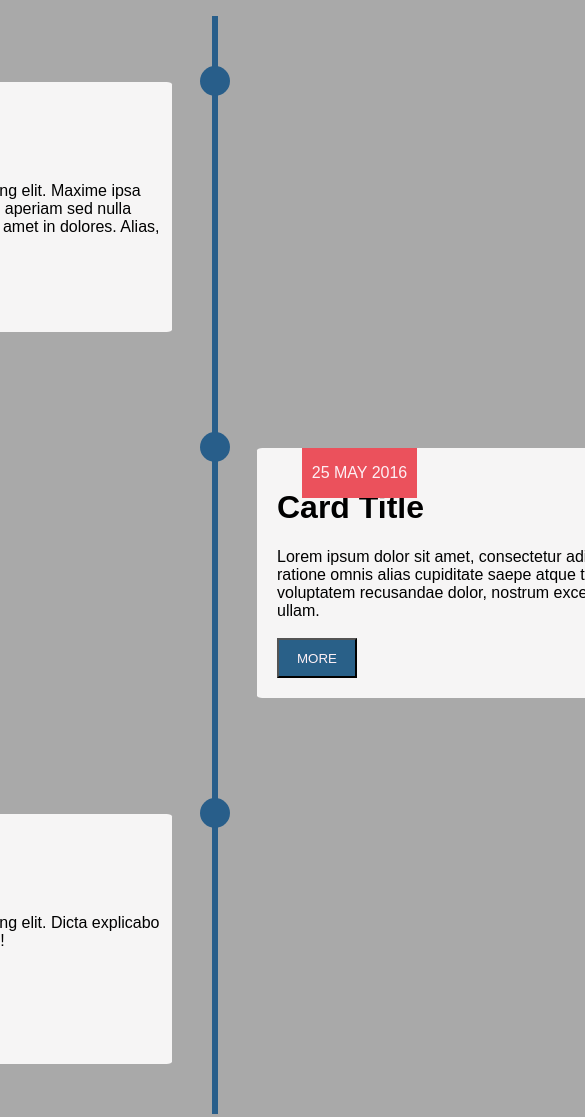
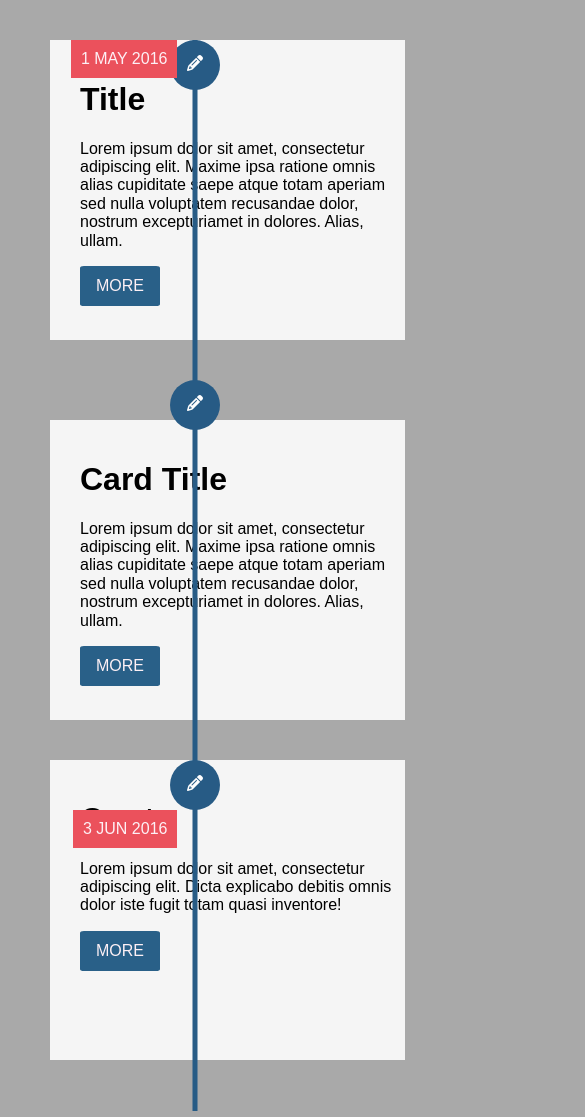
Before and after one commit to eriwarr/vertical-timeline-main, a plain HTML site: page index.html in a window 390 px wide. Shown: the top 1117 px of the page, 585 px wide, since content can reach past the window. Drawn offline with Linux system fonts and the light colour scheme.

Commit message:
page now responsive

```diff
--- a/index.html
+++ b/index.html
@@ -1,94 +1,75 @@
 <!DOCTYPE html>
 <html lang="en" dir="ltr">
+
 <head>
   <meta charset="utf-8">
-    <title></title>
+  <title>Vertical Timeline</title>
+  <link rel="stylesheet" href="styles/normalize.css">
   <link rel="stylesheet" href="styles/main.css">
+  <script src="https://kit.fontawesome.com/ad6484fd6a.js" crossorigin="anonymous"></script>
+
 </head>
+
 <body>
 
+  <main class="timeline">
 
+    <ul class="timeline-events">
 
-
-<ul class="timeline">
-
-  <li>
-    <div class="content">
+      <li class="timeline-event">
+        <div class="timeline-icon">
+          <i class="fas fa-pencil-alt"></i>
+        </div>
+        <article class="timeline-content">
           <h1>Title</h1>
-    <p>Lorem ipsum dolor sit amet, consectetur adipiscing elit. Maxime ipsa ratione omnis
-    alias cupiditate saepe atque totam aperiam sed nulla voluptatem recusandae dolor,
-    nostrum excepturi amet in dolores. Alias, ullam.</p>
+          <p>Lorem ipsum dolor sit amet, consectetur adipiscing elit. Maxime ipsa
+            ratione omnis alias cupiditate saepe atque totam aperiam sed nulla
+            voluptatem recusandae dolor, nostrum excepturiamet in dolores. Alias, ullam.
+          </p>
           <button type="button" name="button">MORE</button>
-    <div>
-      <p>1 MAY 2016</p>
-    </div>
-    </div>
+          <time class="first-timebox">1 MAY 2016</time>
+        </article>
       </li>
 
-  <li>
-    <div class="content">
+      <li class="timeline-event">
+        <div class="timeline-icon">
+          <i class="fas fa-pencil-alt"></i>
+        </div>
+        <article class="timeline-content">
+          <div class="testing">
+
+          </div>
           <h1>Card Title</h1>
-      <p>Lorem ipsum dolor sit amet, consectetur adipiscing elit. Maxime ipsa ratione omnis
-        alias cupiditate saepe atque totam aperiam sed nulla voluptatem recusandae dolor,
-       nostrum excepturi amet in dolores. Alias, ullam.</p>
+          <p>
+            Lorem ipsum dolor sit amet, consectetur adipiscing elit. Maxime ipsa
+            ratione omnis alias cupiditate saepe atque totam aperiam sed nulla
+            voluptatem recusandae dolor, nostrum excepturiamet in dolores. Alias, ullam.
+          </p>
           <button type="button" name="button">MORE</button>
-       <div class="date">
-         <p>25 MAY 2016</p>
-       </div>
-      </div>
+          <time class="second-timebox">25 MAY 2016</time>
+        </article>
       </li>
 
-  <li>
-    <div class="content">
+      <li class="timeline-event">
+        <div class="timeline-icon">
+          <i class="fas fa-pencil-alt"></i>
+        </div>
+        <article class="timeline-content">
           <h1>Quote</h1>
-      <p>Lorem ipsum dolor sit amet, consectetur adipiscing elit. Dicta explicabo debit
-      omnis dolor iste fugit totam quasi inventore!</p>
+          <p>
+            Lorem ipsum dolor sit amet, consectetur adipiscing elit. Dicta explicabo
+            debitis omnis dolor iste fugit totam quasi inventore!
+          </p>
           <button type="button" name="button">MORE</button>
-      <div class="">
-        <p>3 JUN 2016</p>
-      </div>
-    </div>
+          <time class="third-timebox">3 JUN 2016</time>
+        </article>
+
       </li>
 
     </ul>
 
-
-
-  <!-- <div class="first-div">
-    <h1>Title</h1>
-    <p>Lorem ipsum dolor sit amet, consectetur adipiscing elit. Maxime ipsa ratione omnis
-    alias cupiditate saepe atque totam aperiam sed nulla voluptatem recusandae dolor,
-    nostrum excepturi amet in dolores. Alias, ullam.</p>
-    <button type="button" name="button">MORE</button>
-    <div>
-      <p>1 MAY 2016</p>
-    </div>
-</div>
-
-  <div class="second-div">
-    <!-- <img src="https://encrypted-tbn0.gstatic.com/images?q=tbn:ANd9GcS0OzKFGoxXiX_fve8Qf6HuZx231jV6akkSGA&usqp=CAU" alt=""> -->
-    <!-- <h1>Card Title</h1>
-      <p>Lorem ipsum dolor sit amet, consectetur adipiscing elit. Maxime ipsa ratione omnis
-        alias cupiditate saepe atque totam aperiam sed nulla voluptatem recusandae dolor,
-       nostrum excepturi amet in dolores. Alias, ullam.</p>
-       <button type="button" name="button">MORE</button>
-       <div class="date">
-         <p>25 MAY 2016</p>
-       </div>
-    </div>
-
-
-  <div class="third-div">
-    <h1>Quote</h1>
-    <p>Lorem ipsum dolor sit amet, consectetur adipiscing elit. Dicta explicabo debit
-    omnis dolor iste fugit totam quasi inventore!</p>
-    <div class="">
-      <p>3 JUN 2016</p>
-    </div>
-  </div>
-
-
-</div> -->
+  </main>
 
 </body>
+
 </html>
--- a/styles/main.css
+++ b/styles/main.css
@@ -1,42 +1,19 @@
- body {
+* {
   box-sizing: border-box;
+}
+
+body {
   background-color: #A9A9A9;
-
   font-family: sans-serif;
 }
 
-.content{
-  height: 250px;
-  width: 515px;
-  background-color: #F6F5F5;
-  position: relative;
-  border-radius: 1%;
-  padding-left: 20px;
-  margin: 0;
-  color: black;
-  bottom: 0;
+img {
+  width: 100%;
 }
 
-h1 {
-  padding-top: 20px;
-  position: absolute;
-}
-
-.content > p {
-  padding-top: 100px;
-  text-align: left;
-}
-
-.date {
-  background: #EB515C;
-  color: #FDF0F5;
-  width: 115px;
-  height: 50px;
-  text-align: center;
-  position: absolute;
-  top: 0;
-  left: 0;
-
+ul {
+  padding: 0;
+  list-style: none;
 }
 
 button {
@@ -44,50 +21,128 @@ button {
   color: #FDF0F5;
   width: 80px;
   height: 40px;
-  position: absolute;
-  bottom: 20px;
-  left: 20px;
+  border-radius: 5%;
+  border: none;
 }
 
-/* li div {
+time {
   background: #EB515C;
   color: #FDF0F5;
-  position: relative;
-  top: 0;
-  right: 0;
-  width: 115px;
-  height: 50px;
-  text-align: center;
-  margin: auto;
-} */
-
-.timeline li {
-  list-style-type: none;
-  position: relative;
-  width: 6px;
-  margin: 0 auto;
-  padding-top: 50px;
-  background-color: #285E8A;
-  padding: 50px 0;
-}
-
-.timeline li::before {
-  content: '';
-  position: absolute;
-  left: 50%;
-  bottom: 50;
-  transform: translateX(-50%);
-  width: 30px;
-  height: 30px;
-  background: inherit;
-  border-radius: 50%;
-}
-
-.timeline li:nth-child(even) div {
-  left: 45px;
+  padding: 10px;
 
 }
 
-.timeline li:nth-child(odd) div {
-  left: -575px;
+/* Boxes  */
+.timeline-content {
+  background-color: #F5F5F5;
+  height: 250px;
+  margin-top: 40px;
+  margin-bottom: 40px;
+  width: 600px;
+  padding-left: 30px;
+  padding-top: 20px;
+
 }
+
+.timeline-event:nth-child(even) .timeline-content{
+  float: right;
+
+}
+
+.timeline-event:nth-child(odd) {
+  clear: both;
+}
+
+.timeline-event:nth-child(odd) .timeline-content::before{
+  content: '';
+  height: 0;
+  width: 0;
+  left: 650px;
+  position: absolute;
+  border: medium solid #F5F5F5;
+  border-width: 10px 0 10px 10px;
+  border-color: transparent transparent transparent #F5F5F5;
+
+}
+
+.timeline-event:nth-child(even) .timeline-content::before{
+  content: '';
+  height: 0;
+  width: 0;
+  right: 650px;
+  position: absolute;
+  border: medium solid #F5F5F5;
+  border-width: 10px 10px 10px 0;
+  border-color: transparent #F5F5F5 transparent transparent;
+
+}
+
+/* Timeline */
+.timeline {
+  position: relative;
+  padding-left: 50px;
+  padding-right: 50px;
+}
+
+.timeline::before {
+  content: '';
+  background-color: #275B85;
+  width: 5px;
+  height: 105%;
+  position: absolute;
+  left: 50%;
+  transform: translateX(-50%);
+
+}
+
+.timeline-icon {
+  background-color: #275B85;
+  height: 50px;
+  width: 50px;
+  border-radius: 50%;
+  text-align: center;
+  left: 50%;
+  transform: translateX(-50%);
+  position: absolute;
+  bottom: 50;
+}
+
+.fas {
+  color: white;
+  padding-top: 15px;
+}
+
+.first-timebox {
+  position: absolute;
+  top: 0;
+  right: 54.5%;
+}
+.second-timebox {
+  position: absolute;
+  top: 330px;
+  right: 535px;
+
+}
+
+.third-timebox {
+  position: absolute;
+  bottom: 212px;
+  right: 54.5%;
+}
+
+@media (max-width: 790px) {
+  .timeline-event:nth-child(even) .timeline-content{
+    float: left;
+  }
+
+  .timeline-content {
+    height: 300px;
+    margin-top: 40px;
+    margin-bottom: 40px;
+    width: 355px;
+    padding-left: 30px;
+    padding-top: 20px;
+
+  }
+
+}
```
Lines whose indentation alone changed are shown as unchanged.
